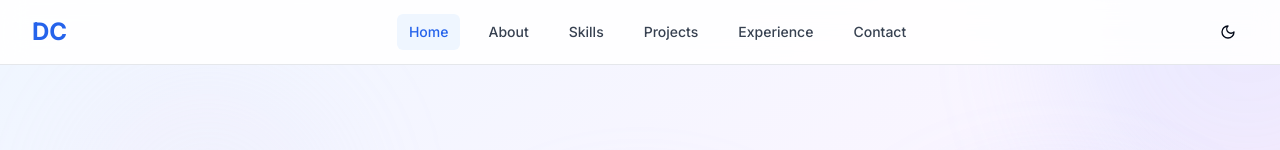
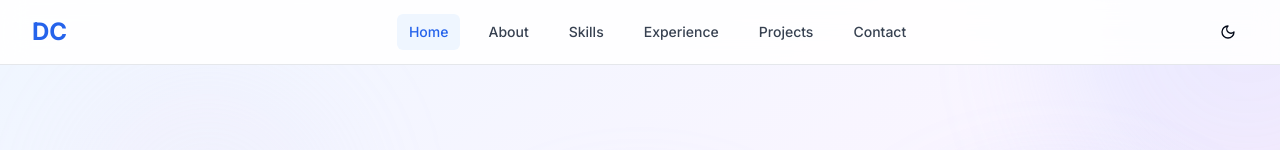
Before and after one commit to Deeva-Civia/Web-Portofolio, a Next.js app: page / in a window 1280 px wide. Shown: the top 150 px of the page. Built offline with nearby package versions, Linux system fonts and the light colour scheme.

Commit message:
update navigation

```diff
--- a/components/navigation.tsx
+++ b/components/navigation.tsx
@@ -8,8 +8,8 @@ const navItems = [
   { name: "Home", href: "#hero" },
   { name: "About", href: "#about" },
   { name: "Skills", href: "#skills" },
+  { name: "Experience", href: "#experience" },
   { name: "Projects", href: "#projects" },
-  { name: "Experience", href: "#experience" },
   { name: "Contact", href: "#contact" },
 ]
 
```
